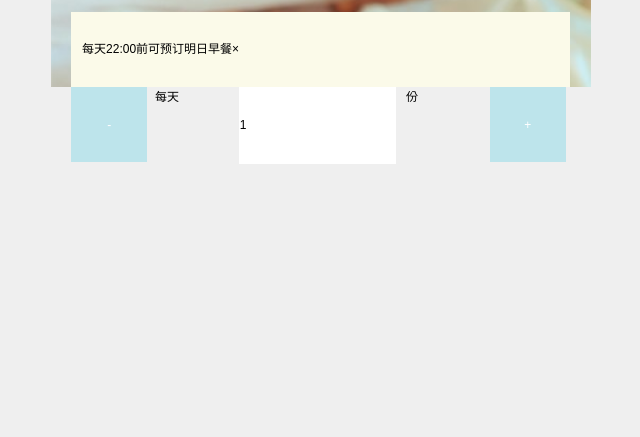
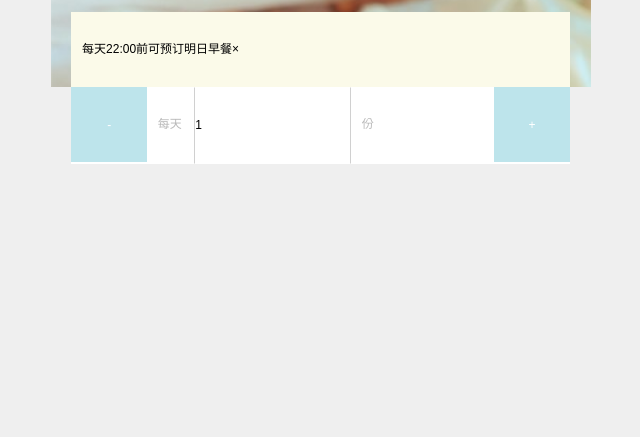
Before and after one commit to wangwenbo000/zaoan_flexible, a plain HTML site: page index.html in a window 1280 px wide. Shown: the part 363-800 px from the top of the page, without its empty margins (319-959 px from the left). Drawn offline with Linux system fonts and the light colour scheme.

Commit message:
首页调整

```diff
--- a/index.html
+++ b/index.html
@@ -92,11 +92,13 @@
   </div>
 <div class="grid-warp">
   <div class="grid">
-    <div class="col-2"><input type="button" value="-"></div>
-    <div class="col-2">每天</div>
-    <div class="col-4"><input type="text" value="1"></div>
-    <div class="col-2">份</div>
-    <div class="col-2"><input type="button" value="+"></div>
+    <div class="col-12">
+    <input type="button" value="-">
+    <span>每天</span>
+    <input type="text" value="1">
+    <span>份</span>
+    <input type="button" value="+">
+  </div>
   </div>
 </div>
 </body>
--- a/sass/index.scss
+++ b/sass/index.scss
@@ -3,6 +3,12 @@ body, html{
 }
 $white:#fff;
 $notice:#fbfae9;
+@mixin formInput {
+  -webkit-appearance:none;
+	outline:none;
+  border: 1px solid #fff;
+  border-radius: 0;
+}
 input[type=button]{
 	-webkit-appearance:none;
 	outline:none
@@ -10,7 +16,6 @@ input[type=button]{
 input[type=text]{
   -webkit-appearance: none;
   display: block;
-  width: auto;
   height: 1.40625rem-0.015625rem;
   background-color: #fff;
   border: 1px solid #fff;
@@ -35,10 +40,33 @@ input[type=text]{
   input[type="button"]{
     width: 1.40625rem;
     height: 1.40625rem;
+    color: $white;
     border: none;
-    color: $white;
     border-radius: 0;
     background-color: #bde4eb;
+  }
+  input[type="button"]:first-child{
+    float: left;
+  }
+  input[type="button"]:last-child{
+    float: right;
+  }
+  input[type=text]{
+    border-left: 1px solid #d0d0d0;
+    border-right: 1px solid #d0d0d0;
+    float: left;
+    margin-left: -1px;
+  }
+  span{
+    float: left;
+    display: block;
+    padding: 0 0.25rem;
+    color:#b9b9b9;
+    margin-left: -3px;
+  }
+  .grid [class^="col-"]{
+    background-color: $white;
+    line-height: 1.40625rem;
   }
 }
 .chooseDay{
@@ -84,6 +112,9 @@ input[type=text]{
     border-bottom: 0.5625rem solid #ff6700;
     border-left: 0.5625rem solid transparent;
   }
+  span{
+    color: #ff6700;
+  }
 }
 .notice{
   height: 1.375rem;
```
Also changed, not shown: stylesheets/index.css, 1 other file.
